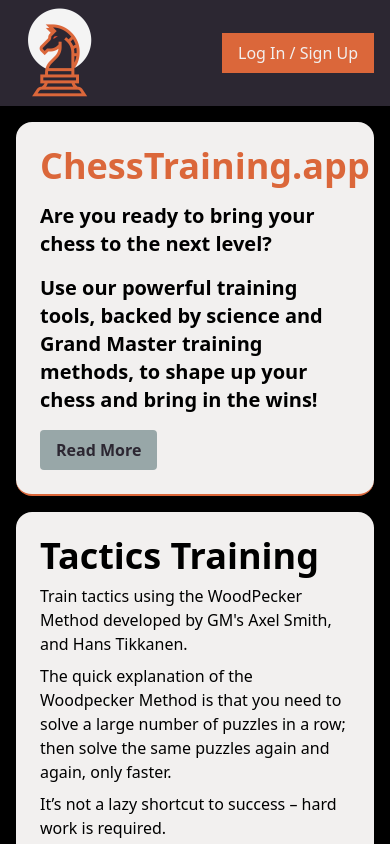
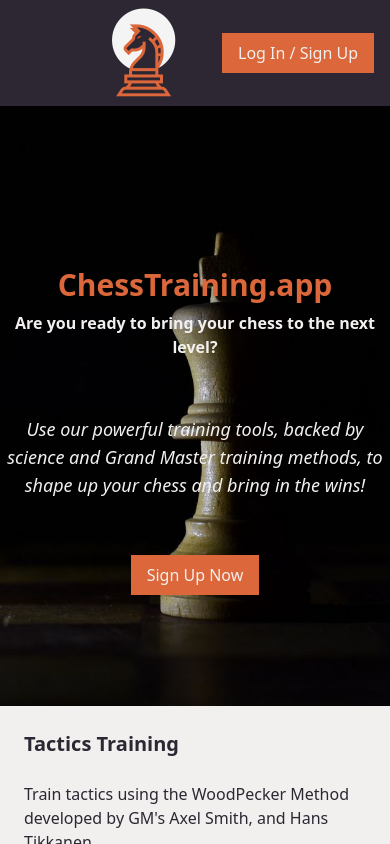
Before and after one commit to KeeghanM/chess-pecker, a Next.js app: page / in a window 390 px wide. Built offline with nearby package versions, Linux system fonts and the light colour scheme; no server answers.

Commit message:
Hero Banner added to Index

```diff
--- a/components/Footer.js
+++ b/components/Footer.js
@@ -1,9 +1,9 @@
-import Link from 'next/link'
+import Link from "next/link"
 
 function Footer() {
   return (
-    <div className="p-10 w-screen bg-dark text-light flex items-center justify-center space-x-4">
-      <div className="px-4 py-2 bg-accent-light text-dark hover:bg-primary hover:text-light transition duration-200">
+    <div className="p-10 w-screen bg-dark text-light flex items-center justify-center space-x-4 mt-auto">
+      <div className="px-4 py-2 bg-accent-light text-dark hover:bg-primary hover:text-light transition duration-200 hover:cursor-pointer">
         <Link href="/about">
           <p>Learn More About Us</p>
         </Link>
--- a/components/Header.js
+++ b/components/Header.js
@@ -1,10 +1,10 @@
-import Link from 'next/link'
-import Logo from './Logo'
-import { ArrowCircleLeftIcon, CogIcon } from '@heroicons/react/solid'
-import { useRouter } from 'next/router'
-import { useContext } from 'react'
-import { UserContext } from '../lib/context'
-import { auth } from '../lib/firebase'
+import Link from "next/link"
+import Logo from "./Logo"
+import { ArrowCircleLeftIcon, CogIcon } from "@heroicons/react/solid"
+import { useRouter } from "next/router"
+import { useContext } from "react"
+import { UserContext } from "../lib/context"
+import { auth } from "../lib/firebase"
 
 const Header = (props) => {
   const { user } = useContext(UserContext)
@@ -12,25 +12,29 @@
 
   function signOutNow() {
     auth.signOut()
-    if (router.pathname == '/profile') router.push('/')
+    if (router.pathname == "/profile") router.push("/")
   }
 
   return (
     <div>
       <section className="py-2 px-4 lg:px-24 lg:px-10 bg-dark">
-        <nav className="flex flex-row justify-between items-center space-x-2">
-          <div className="flex flex-row items-center space-x-4 md:space-x-10">
-            <div>
-              <Logo text={props.name} />
-            </div>
-          </div>
-          <div style={{ display: router.pathname == '/' ? 'none' : 'block' }}>
+        <nav className="flex flex-row justify-between items-center">
+          <div
+            style={{
+              visibility: router.pathname == "/" ? "hidden" : "visible",
+            }}
+          >
             <Link href="/">
               <div className="text-light hover:text-primary hover:cursor-pointer text-xl font-bold flex items-center space-x-2">
                 <ArrowCircleLeftIcon className="w-5 h-5" />
                 <p>Back</p>
               </div>
             </Link>
+          </div>
+          <div className="flex flex-row items-center space-x-4 md:space-x-10">
+            <div>
+              <Logo text={props.name} />
+            </div>
           </div>
           <div className="ml-6">
             {!props.noCTA && !user && (
--- a/components/Layout.js
+++ b/components/Layout.js
@@ -1,6 +1,6 @@
-import Head from 'next/head'
-import Footer from './Footer'
-import Header from './Header'
+import Head from "next/head";
+import Footer from "./Footer";
+import Header from "./Header";
 
 const Layout = (props) => (
   <div>
@@ -8,12 +8,12 @@
       <title>ChessTraining.app - {props.name}</title>
       <link rel="icon" href="/favicon.ico" />
     </Head>
-    <div className="flex flex-col h-screen justify-between overflow-x-hidden bg-black">
+    <div className="flex flex-col h-screen overflow-x-hidden bg-black">
       <Header noCTA={props.noCTA} name={props.name} />
       <div>{props.children}</div>
       <Footer />
     </div>
   </div>
-)
+);
 
-export default Layout
+export default Layout;
--- /dev/null
+++ b/components/index/FeatureCard.js
@@ -0,0 +1,17 @@
+import Link from "next/link"
+
+export default function FeatureCard(props) {
+  return (
+    <div>
+      <div className="text-dark bg-light w-full lg:max-w-sm md:max-w-lg p-6 border-primary border-b-8 mt-[-50px] mb-6">
+        <h3 className="font-bold text-xl pb-6">{props.title}</h3>
+        <div className="space-y-4 pb-6">{props.children}</div>
+        <Link href={props.target}>
+          <button className="px-4 py-2 bg-accent-dark text-light hover:bg-primary hover:text-light transition duration-200">
+            {props.cta}
+          </button>
+        </Link>
+      </div>
+    </div>
+  )
+}
--- /dev/null
+++ b/components/index/FeatureRow.js
@@ -0,0 +1,59 @@
+import FeatureCard from "./FeatureCard"
+
+export default function FeatureRow() {
+  return (
+    <section className="lg:px-12 z-20 flex flex-col lg:flex-row justify-center items-center lg:items-start w-full gap-12 relative">
+      <FeatureCard title="Tactics Training" cta="Train Now" target="/tactics">
+        <p>
+          Train tactics using the WoodPecker Method developed by GM's Axel
+          Smith, and Hans Tikkanen.
+        </p>
+        <p>
+          The quick explanation of the Woodpecker Method is that you need to
+          solve a large number of puzzles in a row; then solve the same puzzles
+          again and again, only faster.
+        </p>
+        <p>It’s not a lazy shortcut to success – hard work is required.</p>
+        <p>
+          But the reward can be re-programming your unconscious mind. Benefits
+          include sharper tactical vision, fewer blunders, better play when in
+          time trouble and improved intuition.
+        </p>
+      </FeatureCard>
+      <FeatureCard
+        title="Visualisation & Calculation"
+        cta="Train Now"
+        target="/visualise"
+      >
+        <p>
+          Do you struggle to see past two or three moves? Find long calculations
+          difficult? So did we.
+        </p>
+        <p>
+          With our visualisation trainer you are presented with a board
+          position, and a list of moves at the end of which will be a simple
+          tactic.
+        </p>
+        <p>
+          All you need to do is play the given sequence of moves in your head,
+          decide on your final move and then check if you were correct.
+        </p>
+      </FeatureCard>
+      <FeatureCard title="Knight Vision" cta="Train Now" target="/knights">
+        <p>
+          Whether you are a beginner, intermediate, or even experienced player -
+          board vision is <i>crucial</i> to the game of Chess.
+        </p>
+        <p>
+          We have devised a very simple method of improving your board vision
+          through the use of knights.
+        </p>
+        <p>
+          Simply put, race against the clock to calculate the fastest way a
+          knight can get to a given square. Rack up a streak and try to beat
+          your own high score.
+        </p>
+      </FeatureCard>
+    </section>
+  )
+}
--- /dev/null
+++ b/components/index/HeroBanner.js
@@ -0,0 +1,34 @@
+import Link from "next/link"
+import Image from "next/image"
+
+export default function HeroBanner() {
+  return (
+    <header className="h-[650px] text-light flex flex-col justify-center items-center relative text-center">
+      <div className="space-y-2 z-10 w-full">
+        <h1 className="text-3xl md:text-5xl font-bold text-primary">
+          ChessTraining.app
+        </h1>
+        <p className="max-w-md font-bold pb-12 mx-auto">
+          Are you ready to bring your chess to the next level?
+        </p>
+        <p className="max-w-md text-lg italic pb-12 mx-auto">
+          Use our powerful training tools, backed by science and Grand Master
+          training methods, to shape up your chess and bring in the wins!
+        </p>
+        <Link href="/login">
+          <p className="px-4 py-2 bg-primary w-fit text-light hover:bg-accent-light hover:text-dark transition duration-200 mx-auto">
+            Sign Up Now
+          </p>
+        </Link>
+      </div>
+      <Image
+        src="/chessBackground.jpg"
+        layout="fill"
+        objectFit="cover"
+        objectPosition="center"
+        alt="Lone king chess piece, placed on a chessboard, against a dark background"
+        className="z-0"
+      />
+    </header>
+  )
+}
--- a/pages/index.js
+++ b/pages/index.js
@@ -1,107 +1,12 @@
-import Layout from '../components/Layout'
-import Link from 'next/link'
+import Layout from "../components/Layout"
+import FeatureRow from "../components/index/FeatureRow"
+import HeroBanner from "../components/index/HeroBanner"
 
 export default function Home() {
   return (
     <Layout name="Home">
-      <div className="grid grid-cols-1 md:grid-cols-2 gap-4 justify-items-stretch p-4 md:p-6 lg:p-12">
-        <div className="border-b-2 md:border-2 border-primary hover:cursor-pointer shadow-lg rounded-2xl bg-light flex flex-col justify-center">
-          <Link href="/about">
-            <div className="p-6 md:p-8 lg:p-10 space-y-4">
-              <h1 className="text-4xl font-bold text-primary">
-                ChessTraining.app
-              </h1>
-              <p className="text-xl font-bold">
-                Are you ready to bring your chess to the next level?
-              </p>
-              <p className="text-xl font-bold">
-                Use our powerful training tools, backed by science and Grand
-                Master training methods, to shape up your chess and bring in the
-                wins!
-              </p>
-              <button className="py-2 px-4 rounded bg-accent-light text-dark font-bold w-fit hover:bg-accent-dark ">
-                Read More
-              </button>
-            </div>
-          </Link>
-        </div>
-        <div className="border-b-2 md:border-2 border-dark hover:cursor-pointer shadow-lg rounded-2xl bg-light">
-          <Link href="/tactics">
-            <div className="p-6 md:p-8 lg:p-10 space-y-2">
-              <h1 className="text-4xl font-bold">Tactics Training</h1>
-              <p>
-                Train tactics using the WoodPecker Method developed by GM's Axel
-                Smith, and Hans Tikkanen.
-              </p>
-              <p>
-                The quick explanation of the Woodpecker Method is that you need
-                to solve a large number of puzzles in a row; then solve the same
-                puzzles again and again, only faster.
-              </p>
-              <p>
-                It’s not a lazy shortcut to success – hard work is required.
-              </p>
-              <p>
-                But the reward can be re-programming your unconscious mind.
-                Benefits include sharper tactical vision, fewer blunders, better
-                play when in time trouble and improved intuition.
-              </p>
-              <button className="py-2 px-4 rounded bg-accent-light text-dark font-bold w-fit hover:bg-accent-dark ">
-                Train Now
-              </button>
-            </div>
-          </Link>
-        </div>
-        <div className="border-b-2 md:border-2 border-dark hover:cursor-pointer shadow-lg rounded-2xl bg-light">
-          <Link href="/visualise">
-            <div className="p-6 md:p-8 lg:p-10 space-y-2">
-              <h1 className="text-4xl font-bold">
-                Visualisation & Calculation
-              </h1>
-              <p>
-                Do you struggle to see past two or three moves? Find long
-                calculations difficult? So did we.
-              </p>
-              <p>
-                With our visualisation trainer you are presented with a board
-                position, and a list of moves at the end of which will be a
-                simple tactic.
-              </p>
-              <p>
-                All you need to do is play the given sequence of moves in your
-                head, decide on your final move and then check if you were
-                correct.
-              </p>
-              <button className="py-2 px-4 rounded bg-accent-light text-dark font-bold w-fit hover:bg-accent-dark ">
-                Train Now
-              </button>
-            </div>
-          </Link>
-        </div>
-        <div className="border-b-2 md:border-2 border-dark hover:cursor-pointer shadow-lg rounded-2xl bg-light">
-          <Link href="/knights">
-            <div className="p-6 md:p-8 lg:p-10 space-y-2">
-              <h1 className="text-4xl font-bold">Knight Vision</h1>
-              <p>
-                Whether you are a beginner, intermediate, or even experienced
-                player - board vision is <i>crucial</i> to the game of Chess.
-              </p>
-              <p>
-                We have devised a very simple method of improving your board
-                vision through the use of knights.
-              </p>
-              <p>
-                Simply put, race against the clock to calculate the fastest way
-                a knight can get to a given square. Rack up a streak and try to
-                beat your own high score.
-              </p>
-              <button className="py-2 px-4 rounded bg-accent-light text-dark font-bold w-fit hover:bg-accent-dark ">
-                Train Now
-              </button>
-            </div>
-          </Link>
-        </div>
-      </div>
+      <HeroBanner />
+      <FeatureRow />
     </Layout>
   )
 }
```
Also changed, not shown: public/chessBackground.jpg (added), 1 other file (tests, documents, lock files or other folders).
